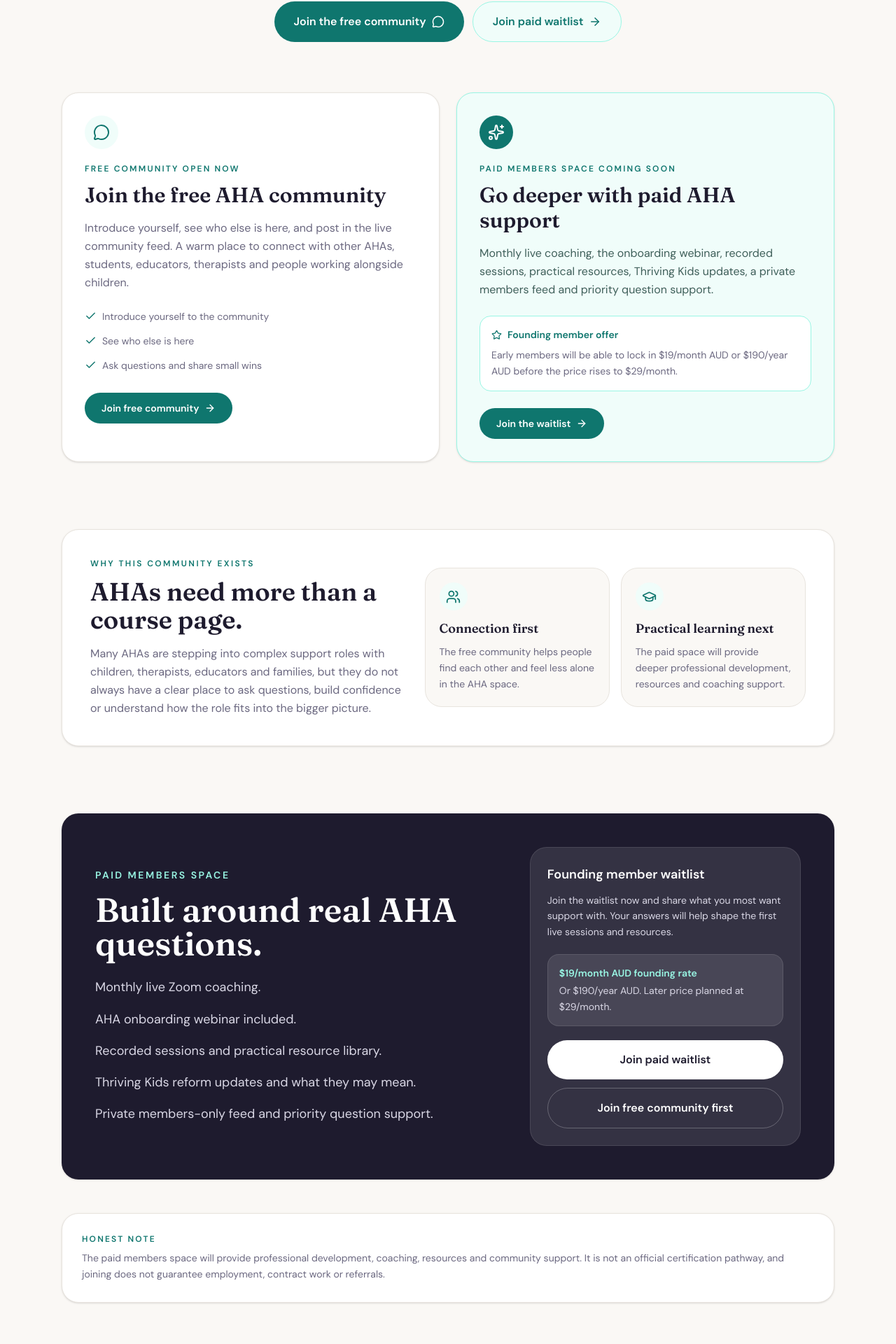
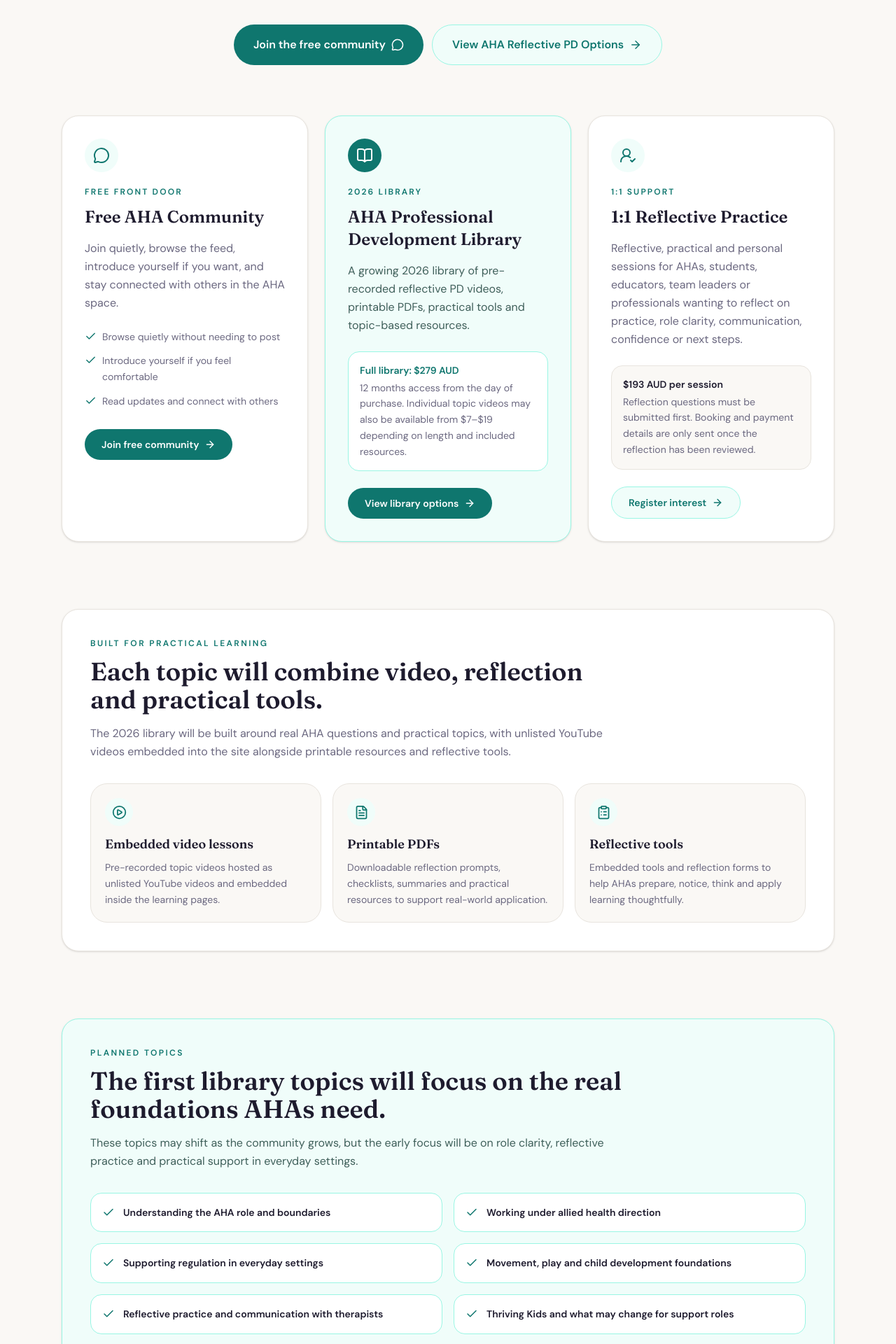
Before and after one commit to developmentalhub/allied-health-assistant-course, a Next.js app: page / in a window 1280 px wide. Shown: the part 619-2539 px from the top of the page at 70% size. Built offline with nearby package versions, Linux system fonts and the light colour scheme; no server answers.

Commit message:
Update homepage to AHA professional development structure

```diff
--- a/app/page.tsx
+++ b/app/page.tsx
@@ -3,12 +3,14 @@
 import Link from "next/link";
 import {
   ArrowRight,
+  BookOpen,
   Check,
-  GraduationCap,
+  ClipboardList,
+  FileText,
   MessageCircle,
+  PlayCircle,
   Sparkles,
-  Star,
-  Users,
+  UserRoundCheck,
 } from "lucide-react";
 
 export default function Home() {
@@ -17,17 +19,17 @@ export default function Home() {
       {/* Hero */}
       <section className="mx-auto max-w-6xl px-6 py-14 text-center md:py-18">
         <p className="mb-5 text-sm font-semibold uppercase tracking-[0.2em] text-[#0f766e]">
-          AHA Learning Community
+          AHA Professional Development
         </p>
 
         <h1 className="mx-auto mb-6 max-w-4xl text-4xl font-bold leading-tight md:text-6xl">
-          A free community now, with deeper paid AHA support coming soon.
+          Reflective professional development for Allied Health Assistants.
         </h1>
 
         <p className="mx-auto mb-8 max-w-3xl text-lg leading-relaxed text-[#6b6880] md:text-xl">
-          A warm place for Allied Health Assistants and the people working
-          alongside them to connect, learn, ask questions and get ready for the
-          changing support landscape.
+          A warm place for AHAs and the people working alongside them to access
+          practical learning, reflective tools, professional development
+          resources and optional 1:1 reflective practice support.
         </p>
 
         <div className="flex flex-col justify-center gap-3 sm:flex-row">
@@ -43,46 +45,46 @@ export default function Home() {
             href="/subscribe"
             className="inline-flex items-center justify-center gap-2 rounded-full border border-[#99f6e4] bg-[#f0fdfa] px-7 py-4 text-base font-semibold text-[#0f766e] transition hover:bg-[#ccfbf1]"
           >
-            Join paid waitlist
+            View AHA Reflective PD Options
             <ArrowRight size={18} />
           </Link>
         </div>
       </section>
 
-      {/* Two pathways */}
+      {/* Offer pathways */}
       <section className="mx-auto max-w-6xl px-6 pb-12">
-        <div className="grid gap-6 md:grid-cols-2">
+        <div className="grid gap-6 lg:grid-cols-3">
+          {/* Free community */}
           <div className="rounded-3xl border border-[#e8e4de] bg-white p-7 shadow-sm md:p-8">
             <div className="mb-5 flex h-12 w-12 items-center justify-center rounded-full bg-[#f0fdfa] text-[#0f766e]">
               <MessageCircle size={24} />
             </div>
 
             <p className="mb-3 text-xs font-semibold uppercase tracking-[0.18em] text-[#0f766e]">
-              Free community open now
+              Free front door
             </p>
 
-            <h2 className="mb-4 text-3xl font-bold">
-              Join the free AHA community
+            <h2 className="mb-4 text-2xl font-bold">
+              Free AHA Community
             </h2>
 
             <p className="mb-6 text-base leading-relaxed text-[#6b6880]">
-              Introduce yourself, see who else is here, and post in the live
-              community feed. A warm place to connect with other AHAs, students,
-              educators, therapists and people working alongside children.
+              Join quietly, browse the feed, introduce yourself if you want, and
+              stay connected with others in the AHA space.
             </p>
 
             <ul className="mb-7 space-y-3 text-sm leading-relaxed text-[#6b6880]">
               <li className="flex gap-2">
                 <Check size={17} className="mt-0.5 shrink-0 text-[#0f766e]" />
-                Introduce yourself to the community
+                Browse quietly without needing to post
               </li>
               <li className="flex gap-2">
                 <Check size={17} className="mt-0.5 shrink-0 text-[#0f766e]" />
-                See who else is here
+                Introduce yourself if you feel comfortable
               </li>
               <li className="flex gap-2">
                 <Check size={17} className="mt-0.5 shrink-0 text-[#0f766e]" />
-                Ask questions and share small wins
+                Read updates and connect with others
               </li>
             </ul>
 
@@ -95,34 +97,33 @@ export default function Home() {
             </Link>
           </div>
 
+          {/* PD library */}
           <div className="rounded-3xl border border-[#99f6e4] bg-[#f0fdfa] p-7 shadow-sm md:p-8">
             <div className="mb-5 flex h-12 w-12 items-center justify-center rounded-full bg-[#0f766e] text-white">
-              <Sparkles size={24} />
+              <BookOpen size={24} />
             </div>
 
             <p className="mb-3 text-xs font-semibold uppercase tracking-[0.18em] text-[#0f766e]">
-              Paid members space coming soon
+              2026 library
             </p>
 
-            <h2 className="mb-4 text-3xl font-bold">
-              Go deeper with paid AHA support
+            <h2 className="mb-4 text-2xl font-bold">
+              AHA Professional Development Library
             </h2>
 
             <p className="mb-6 text-base leading-relaxed text-[#3f5f5a]">
-              Monthly live coaching, the onboarding webinar, recorded sessions,
-              practical resources, Thriving Kids updates, a private members feed
-              and priority question support.
+              A growing 2026 library of pre-recorded reflective PD videos,
+              printable PDFs, practical tools and topic-based resources.
             </p>
 
             <div className="mb-6 rounded-2xl border border-[#99f6e4] bg-white p-4">
-              <div className="mb-2 flex items-center gap-2 text-sm font-semibold text-[#0f766e]">
-                <Star size={15} />
-                Founding member offer
-              </div>
-
-              <p className="text-sm leading-relaxed text-[#6b6880]">
-                Early members will be able to lock in $19/month AUD or $190/year
-                AUD before the price rises to $29/month.
+              <p className="text-sm font-semibold text-[#0f766e]">
+                Full library: $279 AUD
+              </p>
+              <p className="mt-1 text-sm leading-relaxed text-[#6b6880]">
+                12 months access from the day of purchase. Individual topic
+                videos may also be available from $7–$19 depending on length and
+                included resources.
               </p>
             </div>
 
@@ -130,126 +131,209 @@ export default function Home() {
               href="/subscribe"
               className="inline-flex items-center justify-center gap-2 rounded-full bg-[#0f766e] px-6 py-3 text-sm font-semibold text-white transition hover:bg-[#0d6962]"
             >
-              Join the waitlist
+              View library options
+              <ArrowRight size={16} />
+            </Link>
+          </div>
+
+          {/* Reflective practice */}
+          <div className="rounded-3xl border border-[#e8e4de] bg-white p-7 shadow-sm md:p-8">
+            <div className="mb-5 flex h-12 w-12 items-center justify-center rounded-full bg-[#f0fdfa] text-[#0f766e]">
+              <UserRoundCheck size={24} />
+            </div>
+
+            <p className="mb-3 text-xs font-semibold uppercase tracking-[0.18em] text-[#0f766e]">
+              1:1 support
+            </p>
+
+            <h2 className="mb-4 text-2xl font-bold">
+              1:1 Reflective Practice
+            </h2>
+
+            <p className="mb-6 text-base leading-relaxed text-[#6b6880]">
+              Reflective, practical and personal sessions for AHAs, students,
+              educators, team leaders or professionals wanting to reflect on
+              practice, role clarity, communication, confidence or next steps.
+            </p>
+
+            <div className="mb-6 rounded-2xl border border-[#e8e4de] bg-[#faf8f5] p-4">
+              <p className="text-sm font-semibold text-[#1e1b2e]">
+                $193 AUD per session
+              </p>
+              <p className="mt-1 text-sm leading-relaxed text-[#6b6880]">
+                Reflection questions must be submitted first. Booking and
+                payment details are only sent once the reflection has been
+                reviewed.
+              </p>
+            </div>
+
+            <Link
+              href="/subscribe"
+              className="inline-flex items-center justify-center gap-2 rounded-full border border-[#99f6e4] bg-[#f0fdfa] px-6 py-3 text-sm font-semibold text-[#0f766e] transition hover:bg-[#ccfbf1]"
+            >
+              Register interest
               <ArrowRight size={16} />
             </Link>
           </div>
         </div>
       </section>
 
-      {/* Why this exists */}
+      {/* Topic structure */}
       <section className="mx-auto max-w-6xl px-6 py-12">
         <div className="rounded-3xl border border-[#e8e4de] bg-white p-8 shadow-sm md:p-10">
-          <div className="grid gap-8 lg:grid-cols-[0.9fr_1.1fr] lg:items-center">
-            <div>
+          <div className="mb-8 max-w-3xl">
             <p className="mb-3 text-xs font-semibold uppercase tracking-[0.2em] text-[#0f766e]">
-                Why this community exists
+              Built for practical learning
             </p>
 
             <h2 className="mb-4 text-3xl font-bold md:text-4xl">
-                AHAs need more than a course page.
+              Each topic will combine video, reflection and practical tools.
             </h2>
 
             <p className="text-base leading-relaxed text-[#6b6880]">
-                Many AHAs are stepping into complex support roles with children,
-                therapists, educators and families, but they do not always have a
-                clear place to ask questions, build confidence or understand how
-                the role fits into the bigger picture.
+              The 2026 library will be built around real AHA questions and
+              practical topics, with unlisted YouTube videos embedded into the
+              site alongside printable resources and reflective tools.
             </p>
           </div>
 
-            <div className="grid gap-4 sm:grid-cols-2">
+          <div className="grid gap-4 md:grid-cols-3">
             <div className="rounded-3xl border border-[#e8e4de] bg-[#faf8f5] p-5">
               <div className="mb-3 flex h-10 w-10 items-center justify-center rounded-full bg-[#f0fdfa] text-[#0f766e]">
-                  <Users size={21} />
+                <PlayCircle size={21} />
               </div>
 
               <h3 className="mb-2 text-lg font-bold">
-                  Connection first
+                Embedded video lessons
               </h3>
 
               <p className="text-sm leading-relaxed text-[#6b6880]">
-                  The free community helps people find each other and feel less
-                  alone in the AHA space.
+                Pre-recorded topic videos hosted as unlisted YouTube videos and
+                embedded inside the learning pages.
               </p>
             </div>
 
             <div className="rounded-3xl border border-[#e8e4de] bg-[#faf8f5] p-5">
               <div className="mb-3 flex h-10 w-10 items-center justify-center rounded-full bg-[#f0fdfa] text-[#0f766e]">
-                  <GraduationCap size={21} />
+                <FileText size={21} />
               </div>
 
               <h3 className="mb-2 text-lg font-bold">
-                  Practical learning next
+                Printable PDFs
               </h3>
 
               <p className="text-sm leading-relaxed text-[#6b6880]">
-                  The paid space will provide deeper professional development,
-                  resources and coaching support.
+                Downloadable reflection prompts, checklists, summaries and
+                practical resources to support real-world application.
               </p>
             </div>
+
+            <div className="rounded-3xl border border-[#e8e4de] bg-[#faf8f5] p-5">
+              <div className="mb-3 flex h-10 w-10 items-center justify-center rounded-full bg-[#f0fdfa] text-[#0f766e]">
+                <ClipboardList size={21} />
+              </div>
+
+              <h3 className="mb-2 text-lg font-bold">
+                Reflective tools
+              </h3>
+
+              <p className="text-sm leading-relaxed text-[#6b6880]">
+                Embedded tools and reflection forms to help AHAs prepare,
+                notice, think and apply learning thoughtfully.
+              </p>
             </div>
           </div>
         </div>
       </section>
 
-      {/* Paid support preview */}
+      {/* Planned topics */}
+      <section className="mx-auto max-w-6xl px-6 py-12">
+        <div className="rounded-3xl border border-[#99f6e4] bg-[#f0fdfa] p-8 shadow-sm md:p-10">
+          <div className="mb-8 max-w-3xl">
+            <p className="mb-3 text-xs font-semibold uppercase tracking-[0.2em] text-[#0f766e]">
+              Planned topics
+            </p>
+
+            <h2 className="mb-4 text-3xl font-bold md:text-4xl">
+              The first library topics will focus on the real foundations AHAs need.
+            </h2>
+
+            <p className="text-base leading-relaxed text-[#3f5f5a]">
+              These topics may shift as the community grows, but the early focus
+              will be on role clarity, reflective practice and practical support
+              in everyday settings.
+            </p>
+          </div>
+
+          <div className="grid gap-4 md:grid-cols-2">
+            {[
+              "Understanding the AHA role and boundaries",
+              "Working under allied health direction",
+              "Supporting regulation in everyday settings",
+              "Movement, play and child development foundations",
+              "Reflective practice and communication with therapists",
+              "Thriving Kids and what may change for support roles",
+            ].map((topic) => (
+              <div
+                key={topic}
+                className="flex gap-3 rounded-2xl border border-[#99f6e4] bg-white p-4"
+              >
+                <Check size={18} className="mt-0.5 shrink-0 text-[#0f766e]" />
+                <p className="text-sm font-semibold leading-relaxed text-[#1e1b2e]">
+                  {topic}
+                </p>
+              </div>
+            ))}
+          </div>
+        </div>
+      </section>
+
+      {/* Reflective practice process */}
       <section className="mx-auto max-w-6xl px-6 py-12">
         <div className="rounded-3xl bg-[#1e1b2e] p-8 text-white shadow-sm md:p-12">
-          <div className="grid gap-10 md:grid-cols-[1.2fr_0.8fr] md:items-center">
+          <div className="grid gap-10 md:grid-cols-[1.1fr_0.9fr] md:items-center">
             <div>
               <p className="mb-4 text-sm font-semibold uppercase tracking-[0.18em] text-[#99f6e4]">
-                Paid members space
+                1:1 Reflective Practice
               </p>
 
               <h2 className="mb-6 text-3xl font-bold md:text-5xl">
-                Built around real AHA questions.
+                Prepared sessions, not rushed bookings.
               </h2>
 
-              <div className="space-y-4 text-base leading-relaxed text-[#d9d7e5] md:text-lg">
-                <p>Monthly live Zoom coaching.</p>
-                <p>AHA onboarding webinar included.</p>
-                <p>Recorded sessions and practical resource library.</p>
-                <p>Thriving Kids reform updates and what they may mean.</p>
-                <p>Private members-only feed and priority question support.</p>
+              <p className="mb-6 text-base leading-relaxed text-[#d9d7e5] md:text-lg">
+                Before someone can book a 1:1 reflective practice session, they
+                will need to complete reflection questions first. This helps make
+                the session purposeful, prepared and focused on the outcome they
+                are hoping for.
+              </p>
+
+              <div className="space-y-3 text-sm leading-relaxed text-[#d9d7e5] md:text-base">
+                <p>Step 1: Complete the reflection form.</p>
+                <p>Step 2: Robyn or the team reviews the reflection.</p>
+                <p>Step 3: If appropriate, booking and payment details are sent.</p>
+                <p>Step 4: Attend the reflective practice session.</p>
               </div>
             </div>
 
             <div className="rounded-3xl border border-white/10 bg-white/10 p-6">
               <p className="mb-3 text-lg font-semibold text-white">
-                Founding member waitlist
+                Who may offer sessions?
               </p>
 
               <p className="mb-5 text-sm leading-relaxed text-[#d9d7e5]">
-                Join the waitlist now and share what you most want support with.
-                Your answers will help shape the first live sessions and
-                resources.
+                Sessions may be offered by Robyn as a Developmental Educator, or
+                by an allied health professional such as an OT or Psych where
+                appropriate.
               </p>
 
-              <div className="mb-5 rounded-2xl border border-white/10 bg-white/10 p-4">
-                <p className="text-sm font-semibold text-[#99f6e4]">
-                  $19/month AUD founding rate
-                </p>
-                <p className="mt-1 text-sm leading-relaxed text-[#d9d7e5]">
-                  Or $190/year AUD. Later price planned at $29/month.
-                </p>
-              </div>
-
-              <div className="flex flex-col gap-3">
               <Link
                 href="/subscribe"
-                  className="rounded-full bg-white px-5 py-4 text-center text-base font-semibold text-[#1e1b2e] transition hover:bg-[#f5f3ff]"
+                className="inline-flex w-full items-center justify-center gap-2 rounded-full bg-white px-5 py-4 text-center text-base font-semibold text-[#1e1b2e] transition hover:bg-[#f5f3ff]"
               >
-                  Join paid waitlist
+                Register interest
+                <ArrowRight size={17} />
               </Link>
-
-                <Link
-                  href="/join"
-                  className="rounded-full border border-white/25 px-5 py-4 text-center text-base font-semibold text-white transition hover:bg-white/10"
-                >
-                  Join free community first
-                </Link>
-              </div>
             </div>
           </div>
         </div>
@@ -259,14 +343,15 @@ export default function Home() {
       <section className="mx-auto max-w-6xl px-6 pb-20">
         <div className="rounded-3xl border border-[#e8e4de] bg-white p-6 shadow-sm md:p-7">
           <p className="mb-2 text-xs font-semibold uppercase tracking-[0.18em] text-[#0f766e]">
-            Honest note
+            Important professional note
           </p>
 
           <p className="text-sm leading-relaxed text-[#6b6880]">
-            The paid members space will provide professional development,
-            coaching, resources and community support. It is not an official
-            certification pathway, and joining does not guarantee employment,
-            contract work or referrals.
+            This platform provides reflective professional development and
+            reflective practice support. It does not replace the supervision,
+            direction, delegation, clinical oversight or workplace
+            responsibilities provided by the allied health professional,
+            employer or service the AHA works under.
           </p>
         </div>
       </section>
```
Lines whose indentation alone changed are shown as unchanged.
